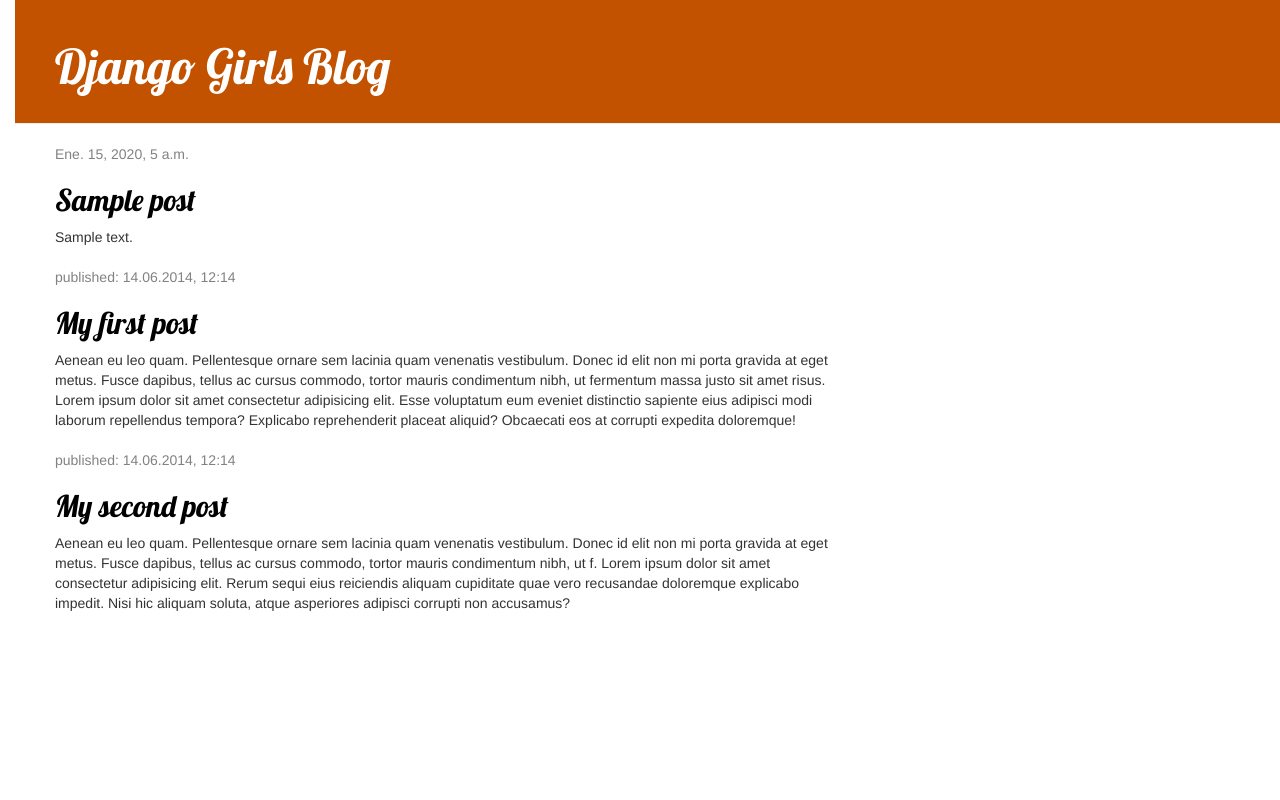
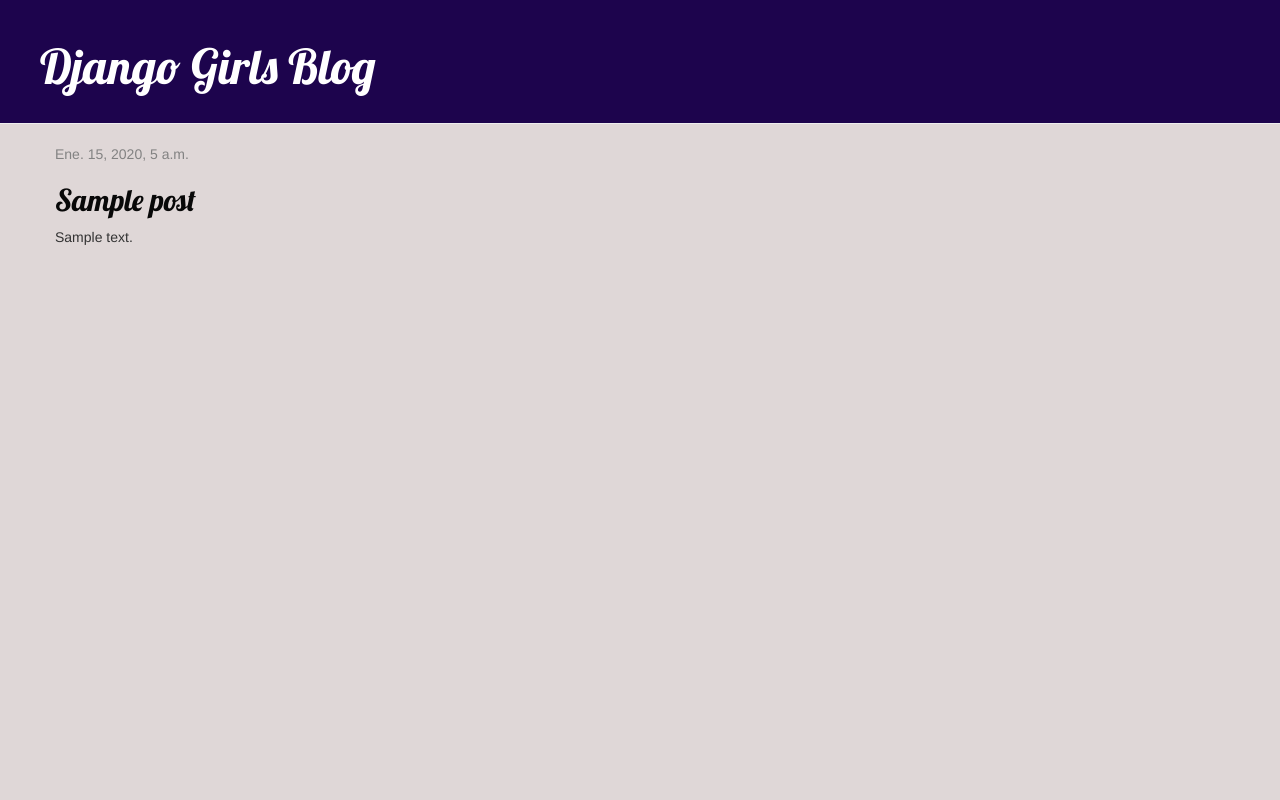
Before and after one commit to genesistaborda/my-first-blog, a Django app: page / in a window 1280 px wide. Run offline with Django 3.2, Linux system fonts and the light colour scheme; tables that the repository leaves empty hold one stand-in row (values such as "Sample post"); some libraries are stand-ins or nearby versions.

Commit message:
Mejoras de estilo

```diff
--- a/blog/static/css/blog.css
+++ b/blog/static/css/blog.css
@@ -1,15 +1,16 @@
 h1 a, h2 a {
-    color: #ca5907;
-    color: #FCA205;
+    color: #230c47;
+    color: #230c47;
     font-family: 'Lobster';
 }
 
 body {
-    padding-left: 15px;
+    margin: 0 auto;
+    background-color: #dfd7d7;
 }
 
 .page-header {
-    background-color: #C25100;
+    background-color: #1d044d;
     margin-top: 0;
     padding: 20px 20px 20px 40px;
 }
@@ -49,8 +50,9 @@ h1, h2, h3, h4 {
 
 .post {
     margin-bottom: 20px;
+    text-align: justify;
 }
 
 .post h2 a, .post h2 a:visited {
-    color: #000000;
+    color: rgb(8, 8, 8);
 }
--- a/blog/templates/blog/post_list.html
+++ b/blog/templates/blog/post_list.html
@@ -2,7 +2,6 @@
 
 
     {% block content %}
-        <div class="row">
             {% for post in posts %}
                 <div class="post">
                     <div class="date">
@@ -12,40 +11,5 @@
                     <p>{{ post.text|linebreaksbr }}</p>
                 </div>
             {% endfor %}
-        </div>
 
-        <div class="row">
-            {% for post in posts %}
-                <div class="post">
-                    <div class="date">
-                        <p>published: 14.06.2014, 12:14</p>
-                    </div>
-                    <h2><a href="">My first post</a></h2>
-                    <p>Aenean eu leo quam. Pellentesque ornare sem lacinia quam venenatis vestibulum. Donec id elit non mi porta
-                        gravida at eget metus. Fusce dapibus, tellus ac cursus commodo, tortor mauris condimentum nibh, ut fermentum
-                        massa justo sit amet risus. Lorem ipsum dolor sit amet consectetur adipisicing elit. Esse voluptatum eum
-                        eveniet distinctio sapiente eius adipisci modi laborum repellendus tempora? Explicabo reprehenderit placeat
-                        aliquid? Obcaecati eos at corrupti expedita doloremque!
-                    </p>
-                </div>
-            {% endfor %}
-        </div>
-
-
-
-        <div class="row">
-            {% for post in posts %}
-                <div class="post">
-                    <div class="date">
-                        <p>published: 14.06.2014, 12:14</p>
-                    </div>                    <h2><a href="">My second post</a></h2>
-                    <p>Aenean eu leo quam. Pellentesque ornare sem lacinia quam venenatis vestibulum. Donec id elit non mi porta
-                        gravida at eget metus. Fusce dapibus, tellus ac cursus commodo, tortor mauris condimentum nibh, ut f. Lorem
-                        ipsum dolor sit amet consectetur adipisicing elit. Rerum sequi eius reiciendis aliquam cupiditate quae vero
-                        recusandae doloremque explicabo impedit. Nisi hic aliquam soluta, atque asperiores adipisci corrupti non
-                        accusamus?
-                    </p>
-                </div>
-            {% endfor %}
-        </div>
     {% endblock %}
```
